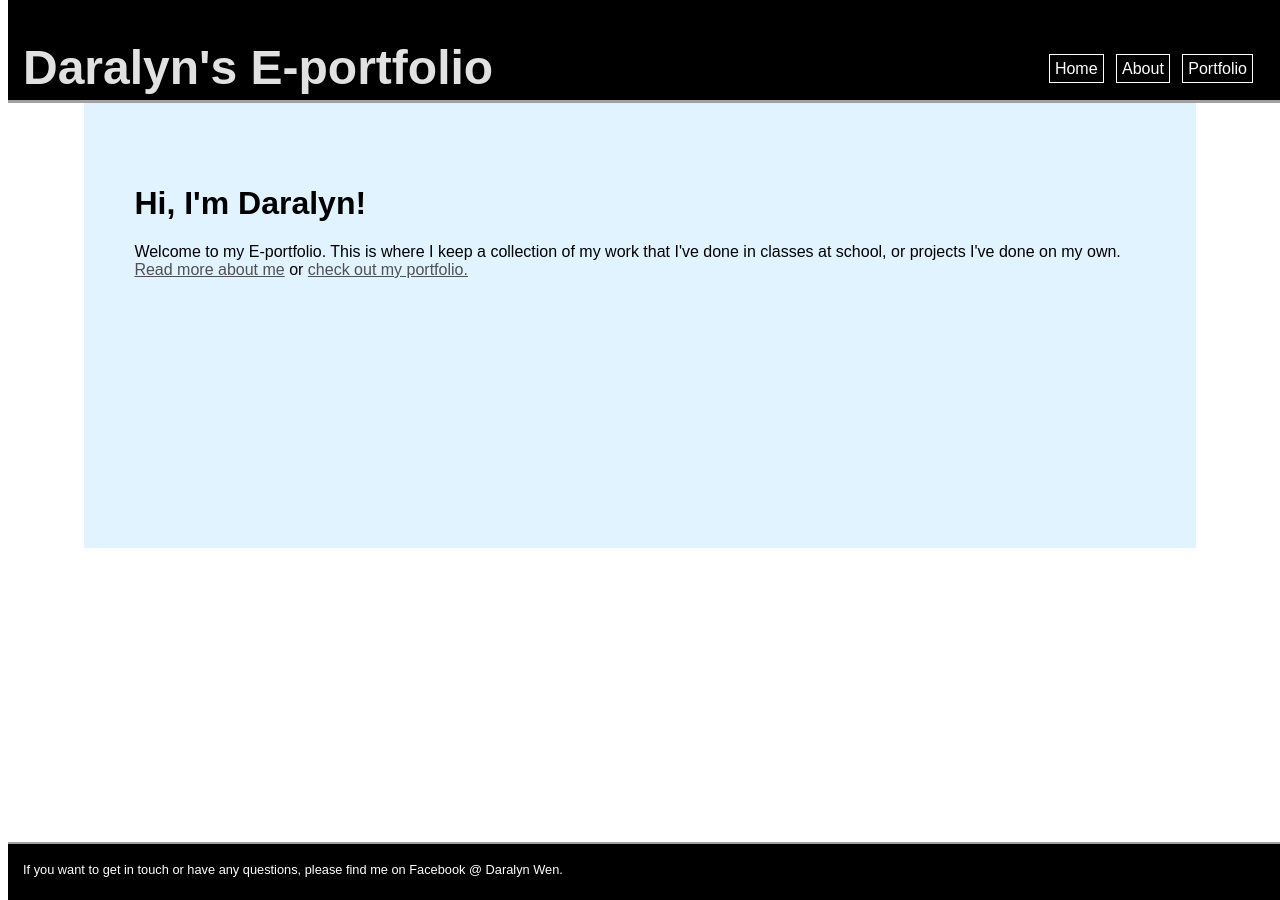
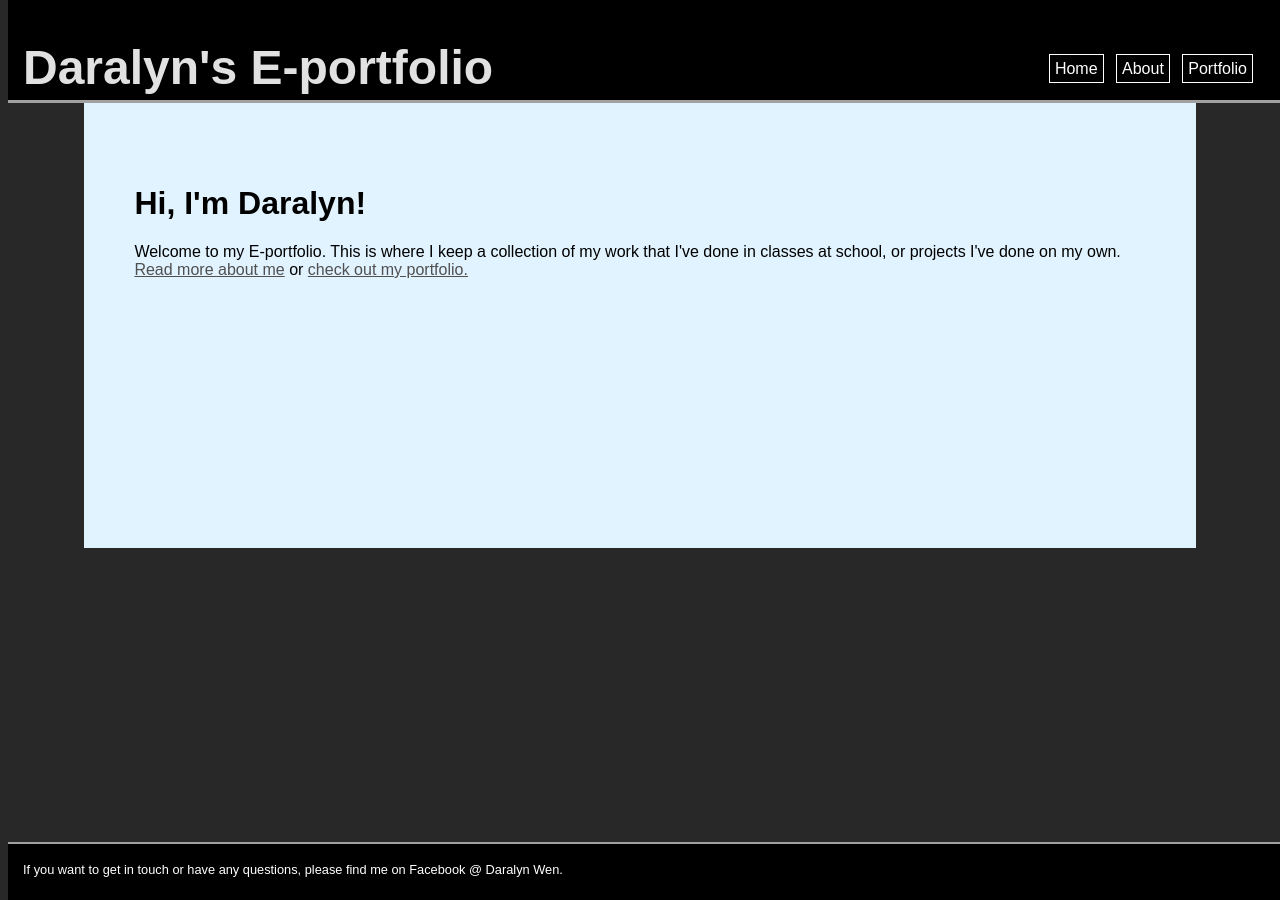
Before and after one commit to daralyn/daralyn.github.io, a Jekyll site: the page built from index.html, in a window 1280 px wide. Built offline with Jekyll 4.4.1, drawn with Linux system fonts in a browser that asks for light colours.

Commit message:
Update main.css

```diff
--- a/css/main.css
+++ b/css/main.css
@@ -86,3 +86,7 @@ a:hover{
 p {
     font-family: 'Arial', 'Sans-Serif';
 }
+
+#bodydefault{
+    background-color: rgb(40, 40, 40);
+}
```
